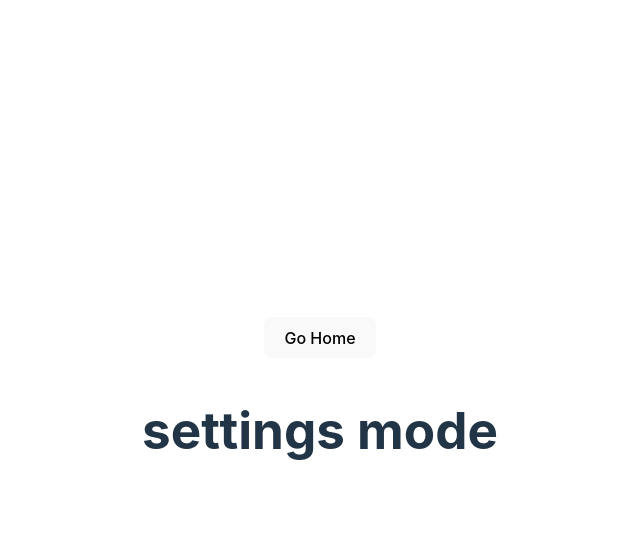
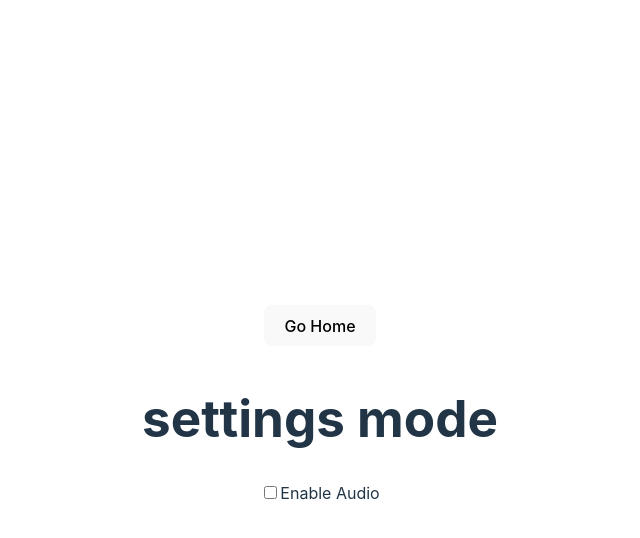
Before and after one commit to ecdevguy/TonerChaser, a React (Vite) app: page / in a window 1280 px wide. Both pictures are taken after a click on the button "Settings". Shown: the top 538 px of the page, without its empty margins (320-960 px from the left). Built offline with nearby package versions, Linux system fonts and the light colour scheme.

Commit message:
audio setting added. settings context added

```diff
--- a/src/components/Character.jsx
+++ b/src/components/Character.jsx
@@ -1,8 +1,12 @@
-import React from 'react'
+import React, { useContext } from 'react';
+import SettingsContext from '../context/settingsContext';
 
-export default function Character(props) {
+export default function Character({ word, pinyin, otherPinyin, level }) {
+    const { userSettings } = useContext(SettingsContext);
+
     const playAudio = () => {
-    fetch(`https://pinyin-word-api.vercel.app/api/audio/${props.word}`)
+        if (userSettings.audio) {
+            fetch(`https://pinyin-word-api.vercel.app/api/audio/${word}`)
                 .then(response => response.blob())
                 .then(blob => {
                     const audioUrl = URL.createObjectURL(blob);
@@ -10,15 +14,16 @@ export default function Character(props) {
                     audio.play();
                 })
                 .catch(error => console.error('Error fetching audio:', error));
+        }
     };
 
     return (
         <div>
-      <span>{props.word}</span>
-      <span>{props.pinyin}</span>
-      <span>{props.otherPinyin}</span>
-      <span>{props.level}</span>
-      {props.audio && <button onClick={playAudio}>Play Audio</button>}
+            <span>{word}</span>
+            <span>{pinyin}</span>
+            <span>{otherPinyin}</span>
+            <span>{level}</span>
+            {userSettings.audio && <button onClick={playAudio}>Play Audio</button>}
         </div>
     );
 }
--- a/src/components/Settings.jsx
+++ b/src/components/Settings.jsx
@@ -1,7 +1,27 @@
-import React from 'react'
+import React, { useContext } from 'react';
+import SettingsContext from '../context/settingsContext';
 
 export default function Settings() {
-  return(
-    <h1>settings mode</h1>
-  )
+    const { userSettings, setUserSettings } = useContext(SettingsContext);
+
+    const toggleAudioSetting = () => {
+        setUserSettings(prevSettings => ({
+            ...prevSettings,
+            audio: !prevSettings.audio
+        }));
+    };
+
+    return (
+        <div>
+          <h1>settings mode</h1>
+            <label>
+                <input
+                    type="checkbox"
+                    checked={userSettings.audio}
+                    onChange={toggleAudioSetting}
+                />
+                Enable Audio
+            </label>
+        </div>
+    );
 }
--- /dev/null
+++ b/src/context/SettingsProvider.jsx
@@ -0,0 +1,22 @@
+import React, { useState } from 'react';
+import SettingsContext from './settingsContext';
+
+export default function SettingsProvider({ children }) {
+    const [userSettings, setUserSettings] = useState({
+        audio: false,
+        darkMode: false,
+        level: {
+            tocfl1: true,
+            tocfl2: false,
+            tocfl3: false
+        }
+    });
+
+    const value = { userSettings, setUserSettings };
+
+    return (
+        <SettingsContext.Provider value={value}>
+            {children}
+        </SettingsContext.Provider>
+    );
+}
--- /dev/null
+++ b/src/context/settingsContext.js
@@ -0,0 +1,5 @@
+import React from 'react';
+
+const SettingsContext = React.createContext();
+
+export default SettingsContext;
```
Also changed, not shown: src/App.jsx (+14 -4 lines). Lines whose indentation alone changed are shown as unchanged.
